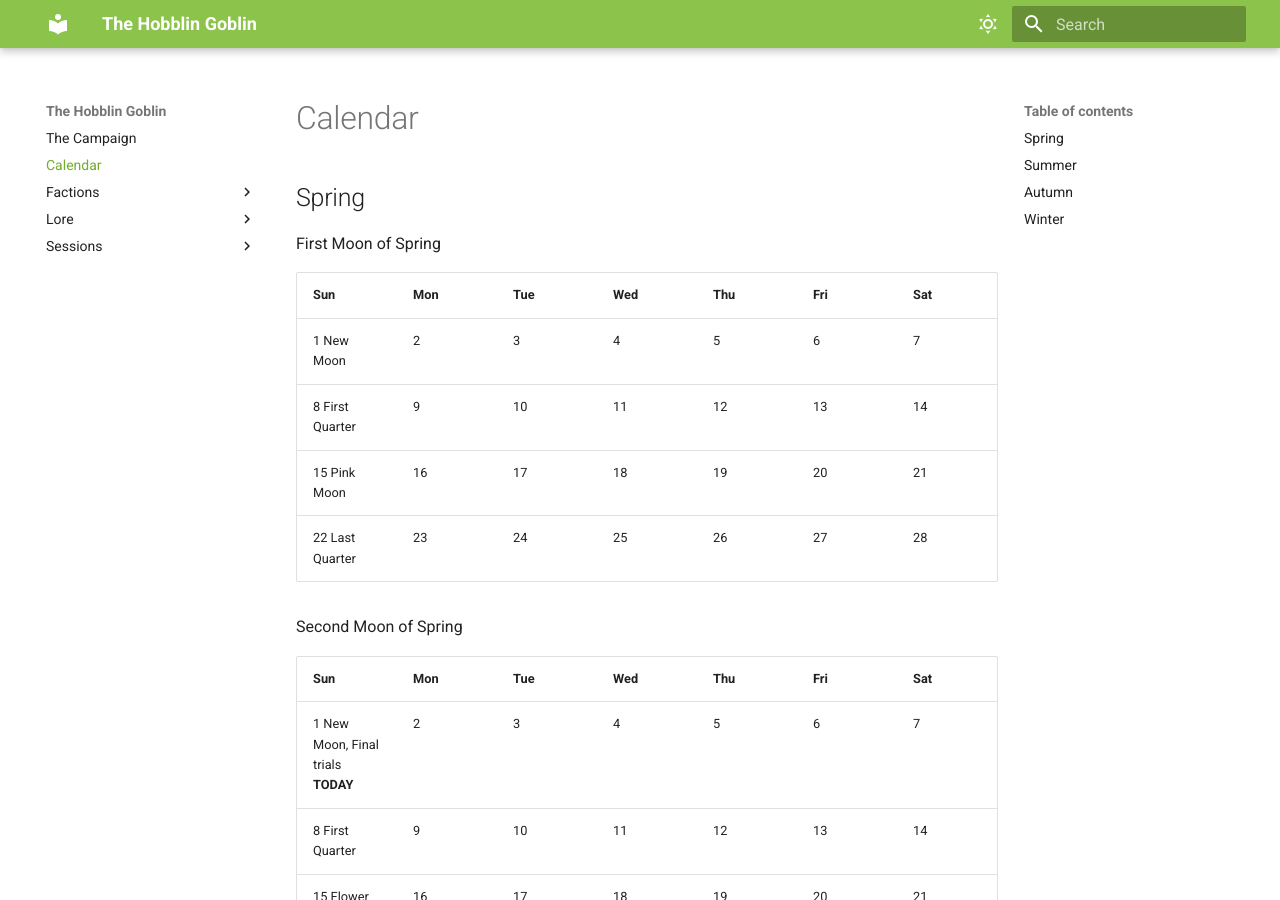
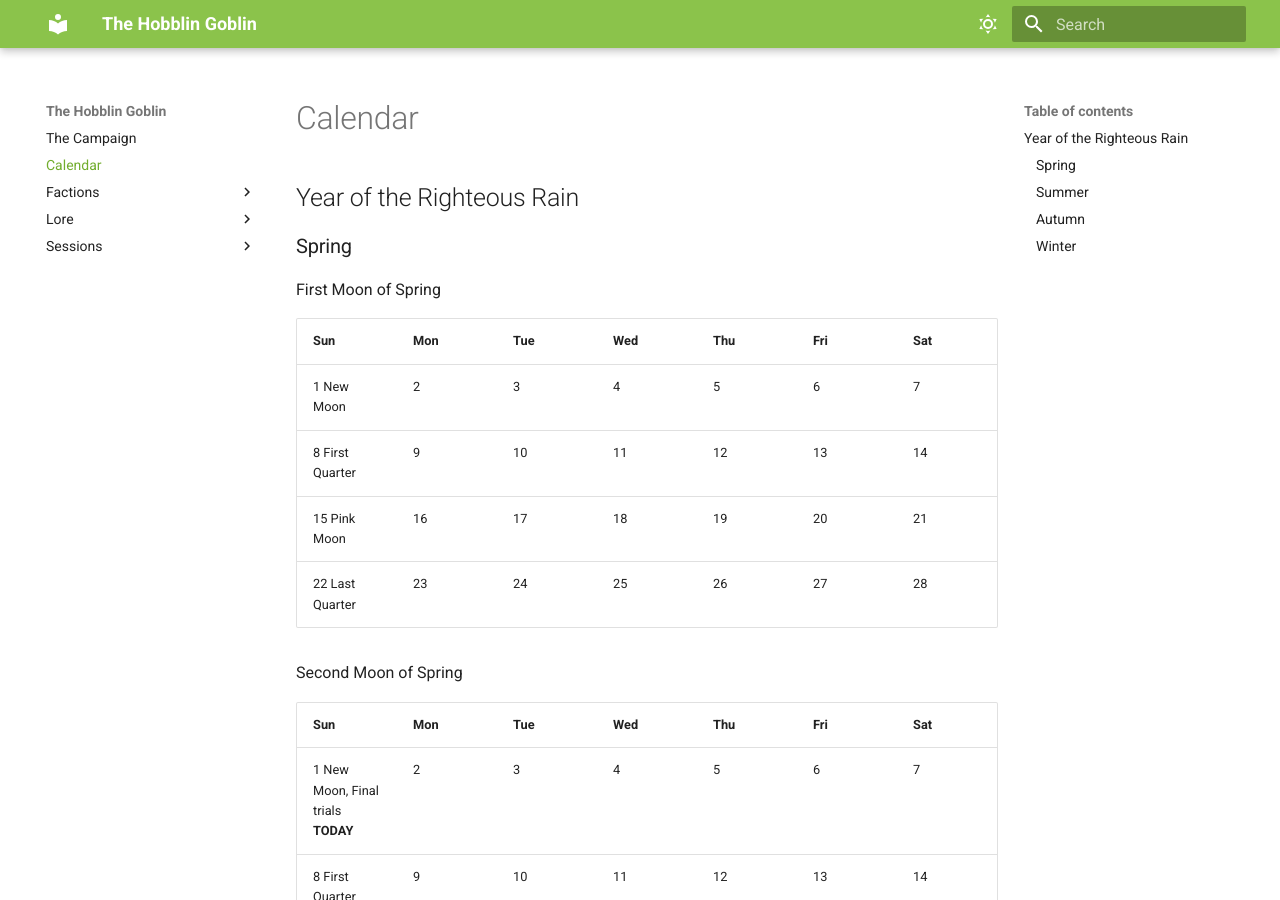
Before and after one commit to DylanGlass/theHobblinGoblin, an MkDocs documentation site: the page built from docs/calendar.md, in a window 1280 px wide and 900 px high. Built offline with MkDocs 1.6.1 and Material for MkDocs 9.7.7, drawn with Linux system fonts in a browser that asks for light colours.

Commit message:
calendar

```diff
--- a/docs/calendar.md
+++ b/docs/calendar.md
@@ -1,5 +1,8 @@
 # Calendar
-## Spring
+
+## Year of the Righteous Rain
+
+### Spring
 
 First Moon of Spring
 
@@ -31,7 +34,7 @@ Last Moon of Spring
 | 22 Last Quarter | 23  | 24  | 25  | 26  | 27  | 28  |
 
 
-## Summer
+### Summer
 
 First Moon of Summer
 
@@ -63,7 +66,7 @@ Last Moon of Summer
 | 22 Last Quarter | 23  | 24  | 25  | 26  | 27  | 28  |
 
 
-## Autumn
+### Autumn
 
 First Moon of Autumn
 
@@ -95,7 +98,7 @@ Last Moon of Autumn
 | 22 Last Quarter | 23  | 24  | 25  | 26  | 27  | 28  |
 
 
-## Winter
+### Winter
 
 First Moon of Winter
 
```
Also changed, not shown: 1 other file.
